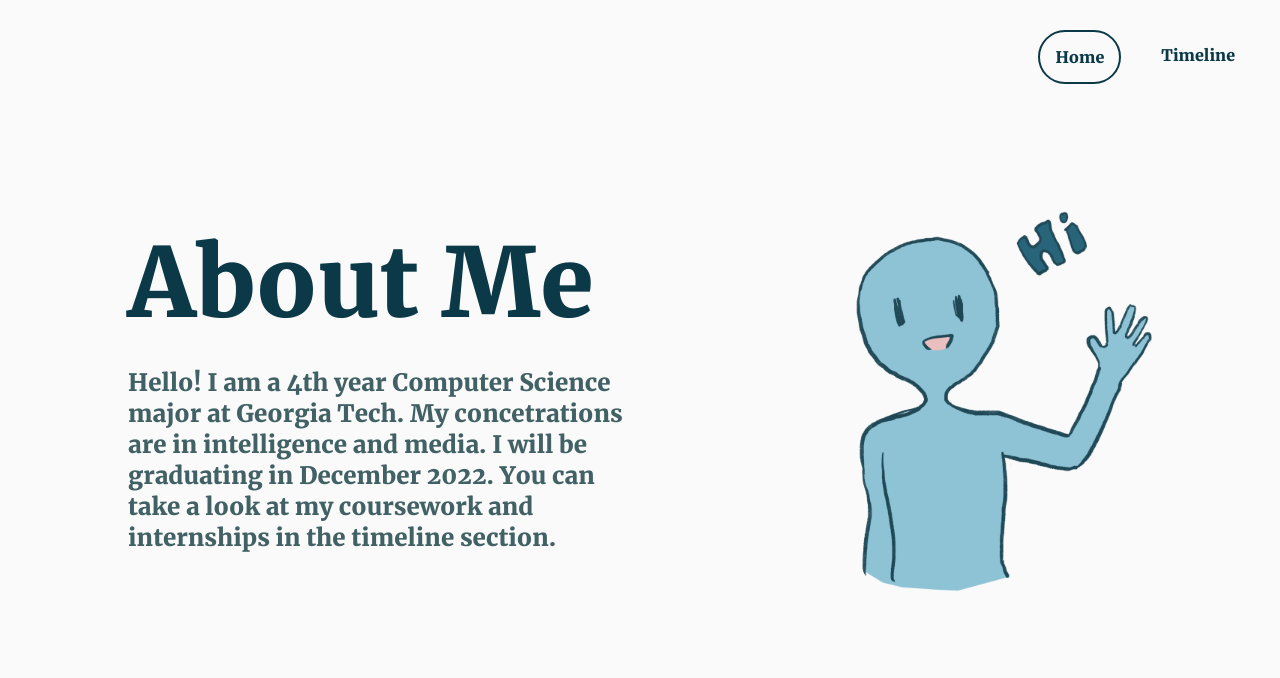
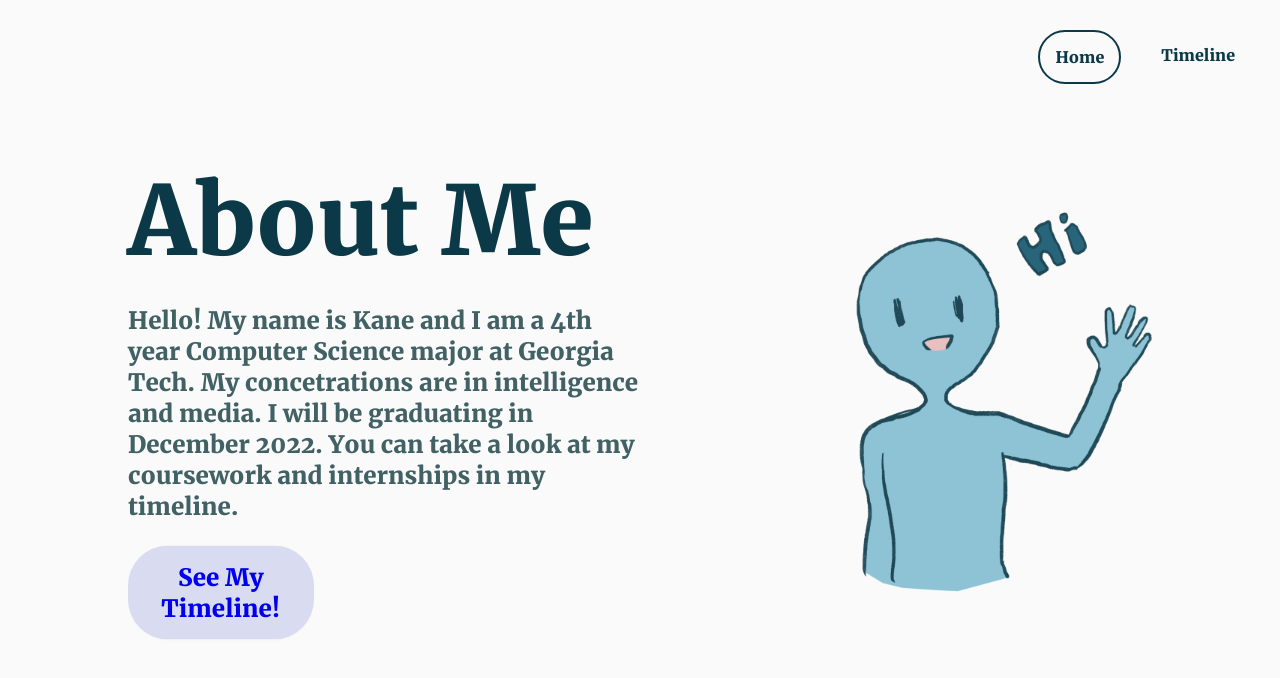
Before and after one commit to kanedu828/youkaneduit-react, a React (Create React App) app: page / in a window 1280 px wide. Shown: the top 678 px of the page. Built offline with nearby package versions, Linux system fonts and the light colour scheme.

Commit message:
add timeline button to home page

```diff
--- a/src/components/Home.tsx
+++ b/src/components/Home.tsx
@@ -2,6 +2,7 @@ import '../styles/home.css'
 import '../styles/shared.css';
 
 import { useMediaQuery } from 'react-responsive'
+import  { NavLink } from "react-router-dom";
 
 
 function Home() {
@@ -13,11 +14,12 @@ function Home() {
       <div className='container-col fade-in'>
         <h1 className='large-header'>About Me</h1>
         <p className='about-container content'>
-          Hello! I am a 4th year Computer Science major at
+          Hello! My name is Kane and I am a 4th year Computer Science major at
           Georgia Tech. My concetrations are in intelligence and media.
           I will be graduating in December 2022.
-          You can take a look at my coursework and internships in the timeline section.
+          You can take a look at my coursework and internships in my timeline.
         </p>
+        <NavLink className='main-button' to='/timeline'> See My Timeline!  </NavLink>
       </div>
       <img className='about-image' src={require('../assets/images/about_drawing.png')}/>
     </div>
--- a/src/styles/home.css
+++ b/src/styles/home.css
@@ -22,3 +22,35 @@
 .about-container {
   max-width: 40vw;
 }
+
+.main-button {
+  font-size: 1.5em;
+  background-color: #D9DBF1;
+  border: none;
+  border-radius: 40px;
+  padding: 15px;
+  width: 30%;
+  box-shadow: rgba(0, 0, 0, 0.02) 0 1px 3px 0;
+  border: 1px solid transparent;
+  text-decoration: none;
+  text-align: center;
+}
+
+.main-button:hover,
+.main-button:focus {
+  background-color: #E2E3F1;
+  box-shadow: rgba(0, 0, 0, 0.1) 0 4px 12px;
+}
+
+.main-button:hover {
+  transform: translateY(-1px);
+}
+
+.main-button:active {
+  text-decoration: none;
+  color: inherit;
+}
+
+.main-button:visited {
+  color: inherit;
+}
--- a/src/styles/mainpage.css
+++ b/src/styles/mainpage.css
@@ -3,7 +3,7 @@
   src: local('Merriweather'), url('../assets/fonts/Merriweather-Black.ttf');
 }
 
-body {
+body, input, textarea, button {
   color: #0B3948;
   background-color: #FAFAFA;
   font-family: 'Merriweather';
--- a/src/styles/navbar.css
+++ b/src/styles/navbar.css
@@ -15,7 +15,7 @@
 }
 
 .nav-bar-link:hover {
-  background-color: #D0CDD7;
+  background-color: #E2E3F1;
 }
 
 .active-button {
```
